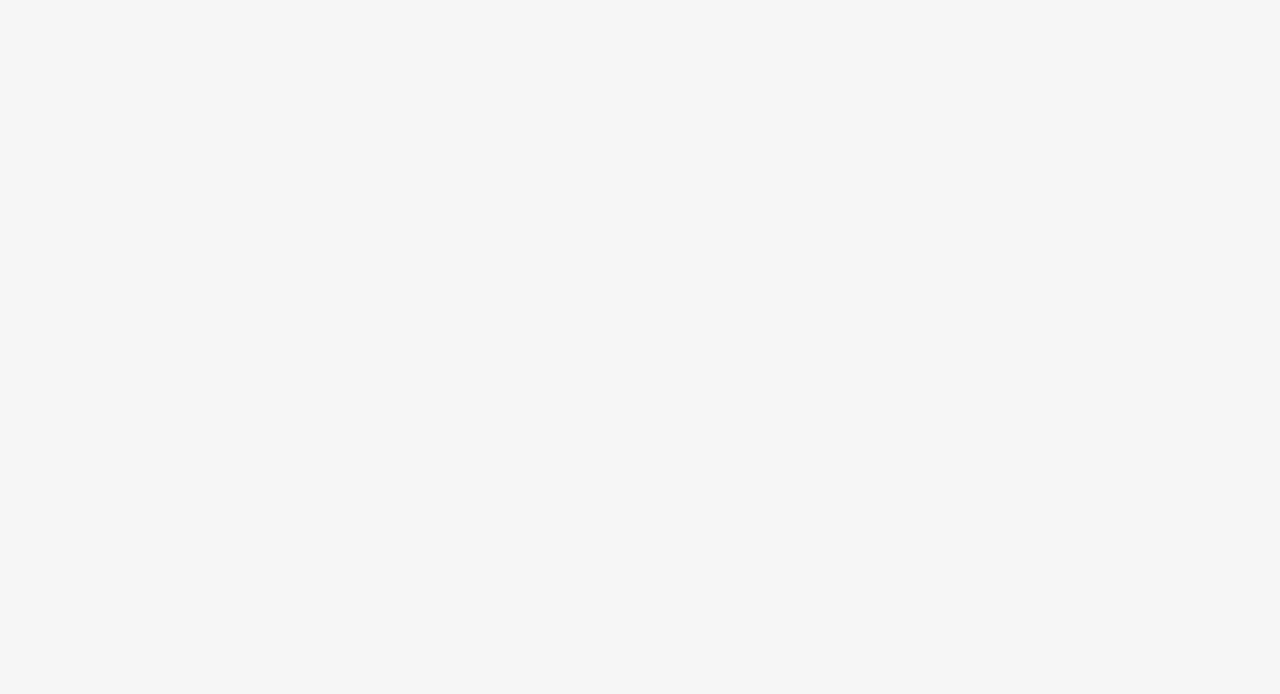
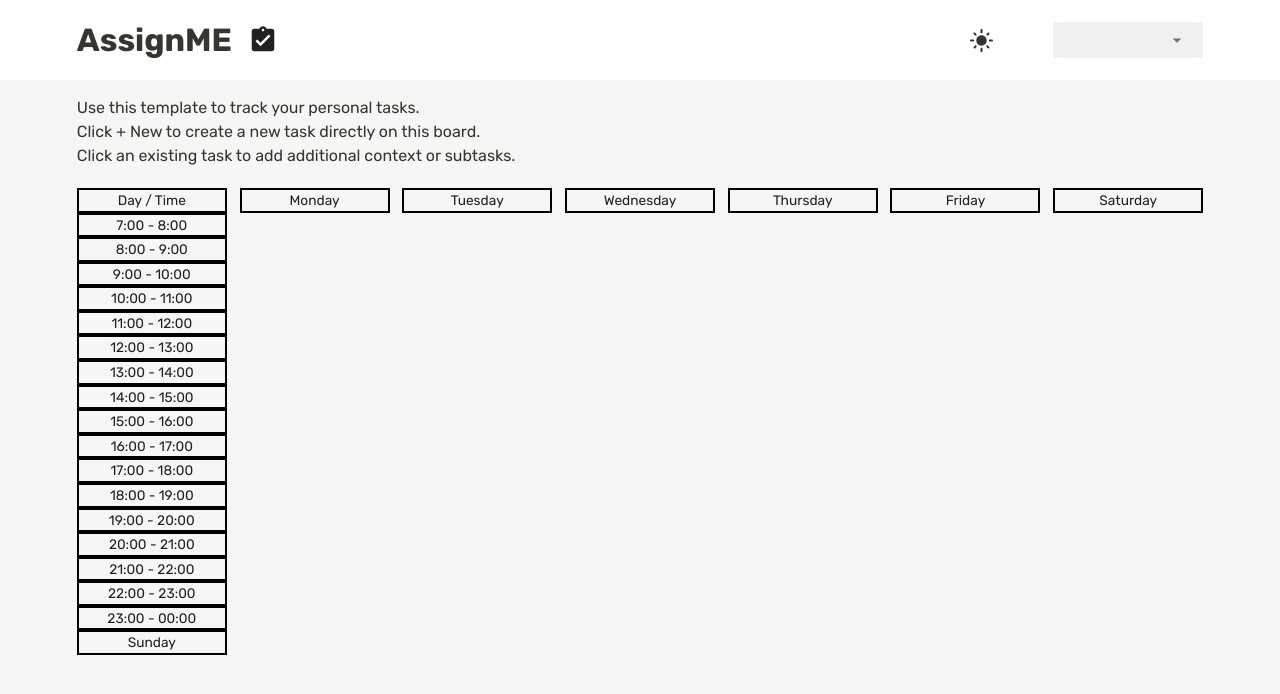
Before and after one commit to Ratanak-Rin-Sbu/AssignMe, a React (Create React App) app in the folder client/: page /schedule in a window 1280 px wide. Before the commit this address had no page. Shown: the top 694 px of the page. Built offline with nearby package versions, Linux system fonts and the light colour scheme.

Commit message:
Finished MySchedule page setup (timetable blueprint)

```diff
--- a/client/src/App.js
+++ b/client/src/App.js
@@ -6,6 +6,7 @@ import { CssBaseline, ThemeProvider } from "@mui/material";
 import { createTheme } from "@mui/material/styles";
 import { themeSettings } from "./theme";
 import TaskManager from "scenes/taskManager";
+import Schedule from "scenes/schedule";
 
 function App() {
   const mode = useSelector((state) => state.mode);
@@ -20,6 +21,7 @@ function App() {
           <Routes>
             <Route path="/" element={<HomePage />} />
             <Route path="/taskManager" element={<TaskManager />} />
+            <Route path="/schedule" element={<Schedule />} />
             {/* <Route
               path="/home"
               element={isAuth ? <HomePage /> : <Navigate to="/" />}
--- a/client/src/components/NavBar.jsx
+++ b/client/src/components/NavBar.jsx
@@ -144,10 +144,10 @@ const NavBar = () => {
             input={<InputBase />}
           >
             {/* <MenuItem value={fullName}> */}
-            <MenuItem>
+            {/* <MenuItem> */}
               {/* <Typography>{fullName}</Typography> */}
-              <Typography></Typography>
-            </MenuItem>
+              {/* <Typography></Typography> */}
+            {/* </MenuItem> */}
             <MenuItem onClick={() => dispatch(setLogout())}>Log Out</MenuItem>
           </Select>
         </FormControl>
--- /dev/null
+++ b/client/src/components/scheduleBox.jsx
@@ -0,0 +1,18 @@
+import { Typography } from "@mui/material";
+
+const ScheduleBox = ({ text }) => {
+  return <Typography
+    sx={{
+      width: "150px",
+      // height: "50px",
+      border: "2px solid black",
+      textAlign: "center",
+      verticalAlign: "center",
+      // padding: "38px 10px"
+    }}
+  >
+    {text}
+  </Typography>
+}
+
+export default ScheduleBox;
--- /dev/null
+++ b/client/src/components/scheduleWrapper.jsx
@@ -0,0 +1,62 @@
+import FlexBetween from "./FlexBetween";
+import ScheduleBox from "./scheduleBox";
+
+const ScheduleWrapper = () => {
+  const dayTime = "Day / Time"
+  return (
+    <>
+      <FlexBetween  display="inline-flex !important" flexWrap="wrap !important">
+        <FlexBetween flexDirection="column">
+          <ScheduleBox text={'Day / Time'}/>
+          <ScheduleBox text={'7:00 - 8:00'}/>
+          <ScheduleBox text={'8:00 - 9:00'}/>
+          <ScheduleBox text={'9:00 - 10:00'}/>
+          <ScheduleBox text={'10:00 - 11:00'}/>
+          <ScheduleBox text={'11:00 - 12:00'}/>
+          <ScheduleBox text={'12:00 - 13:00'}/>
+          <ScheduleBox text={'13:00 - 14:00'}/>
+          <ScheduleBox text={'14:00 - 15:00'}/>
+          <ScheduleBox text={'15:00 - 16:00'}/>
+          <ScheduleBox text={'16:00 - 17:00'}/>
+          <ScheduleBox text={'17:00 - 18:00'}/>
+          <ScheduleBox text={'18:00 - 19:00'}/>
+          <ScheduleBox text={'19:00 - 20:00'}/>
+          <ScheduleBox text={'20:00 - 21:00'}/>
+          <ScheduleBox text={'21:00 - 22:00'}/>
+          <ScheduleBox text={'22:00 - 23:00'}/>
+          <ScheduleBox text={'23:00 - 00:00'}/>
+        </FlexBetween>
+
+        <FlexBetween flexDirection="column">
+          <ScheduleBox text={'Monday'}/>
+        </FlexBetween>
+
+        <FlexBetween flexDirection="column">
+          <ScheduleBox text={'Tuesday'}/>
+        </FlexBetween>
+
+        <FlexBetween flexDirection="column">
+          <ScheduleBox text={'Wednesday'}/>
+        </FlexBetween>
+
+        <FlexBetween flexDirection="column">
+          <ScheduleBox text={'Thursday'}/>
+        </FlexBetween>
+
+        <FlexBetween flexDirection="column">
+          <ScheduleBox text={'Friday'}/>
+        </FlexBetween>
+
+        <FlexBetween flexDirection="column">
+          <ScheduleBox text={'Saturday'}/>
+        </FlexBetween>
+
+        <FlexBetween flexDirection="column">
+          <ScheduleBox text={'Sunday'}/>
+        </FlexBetween>
+      </FlexBetween>
+    </>
+  )
+}
+
+export default ScheduleWrapper;
--- a/client/src/scenes/homePage.jsx
+++ b/client/src/scenes/homePage.jsx
@@ -62,6 +62,7 @@ const HomePage = () => {
               cursor: "pointer"
             },
           }}
+          onClick={() => navigate('/schedule')}
         >
           <FlexBetween justifyContent="flex-start !important">
             <EventNote style={{
--- /dev/null
+++ b/client/src/scenes/schedule.jsx
@@ -0,0 +1,35 @@
+import NavBar from "components/NavBar";
+import { Typography, Box } from "@mui/material";
+import ScheduleWrapper from "components/scheduleWrapper";
+
+const Schedule = () => {
+  return (
+    <>
+      <NavBar />
+      <Box m="0 6% 0 6%">
+        <Typography
+          fontSize="clamp(1rem, 1rem, 0.25rem)"
+          m="1rem 0 0 0"
+          style={{color: "rgb(55, 53, 47)"}}
+        >
+            Use this template to track your personal tasks.
+        </Typography>
+        <Typography
+          fontSize="clamp(1rem, 1rem, 0.25rem)"
+          style={{color: "rgb(55, 53, 47)"}}
+        >
+            Click + New to create a new task directly on this board.
+        </Typography>
+        <Typography
+          fontSize="clamp(1rem, 1rem, 0.25rem)"
+          style={{color: "rgb(55, 53, 47)", marginBottom: "20px"}}
+        >
+            Click an existing task to add additional context or subtasks.
+        </Typography>
+        <ScheduleWrapper />
+      </Box>
+    </>
+  )
+}
+
+export default Schedule;
```
